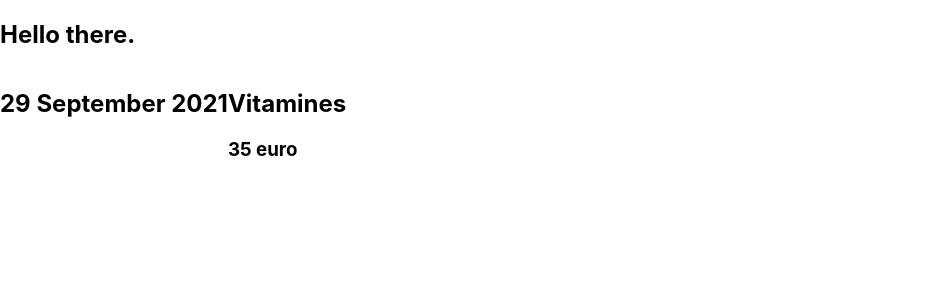
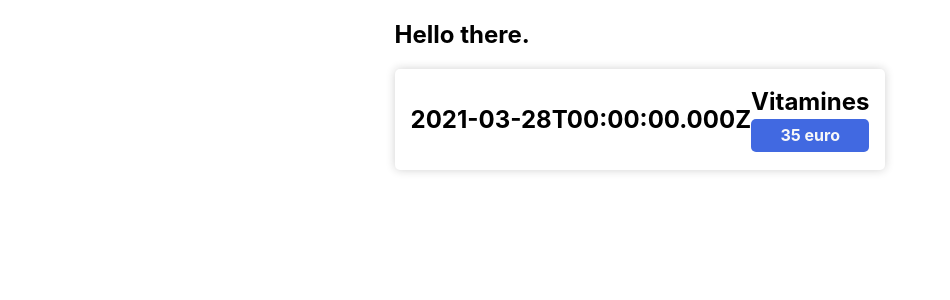
Before and after one commit to aaronsts/react-logger, a React (Create React App) app: page / in a window 1280 px wide. Shown: the top 300 px of the page, without its empty margins (0-950 px from the left). Built offline with nearby package versions, Linux system fonts and the light colour scheme.

Commit message:
added first component

```diff
--- a/package.json
+++ b/package.json
@@ -9,6 +9,7 @@
     "react": "^17.0.2",
     "react-dom": "^17.0.2",
     "react-scripts": "4.0.3",
+    "sass": "^1.42.1",
     "web-vitals": "^1.0.1"
   },
   "scripts": {
--- a/src/components/ExpenseItem.js
+++ b/src/components/ExpenseItem.js
@@ -1,12 +1,16 @@
 import "./ExpenseItem.scss";
 
 function ExpenseItem() {
+  const expenseDate = new Date(2021, 2, 28);
+  const expenseDescription = "Vitamines";
+  const expenseAmount = 35;
+
   return (
     <div className="expense-item">
-      <h2>29 September 2021</h2>
+      <h2>{expenseDate.toISOString()}</h2>
       <div>
-        <h2 className="expense-item-description">Vitamines</h2>
-        <h3 className="expense-item-price">35 euro</h3>
+        <h2 className="expense-item-description">{expenseDescription}</h2>
+        <p className="expense-item-price">{expenseAmount} euro</p>
       </div>
     </div>
   );
--- a/src/components/ExpenseItem.scss
+++ b/src/components/ExpenseItem.scss
@@ -1,3 +1,25 @@
 .expense-item {
+  box-shadow: 0px 0px 10px rgba($color: #191919, $alpha: 0.2);
+  border-radius: 5px;
+  padding: 1rem;
   display: flex;
+  align-items: center;
+  justify-content: space-around;
 }
+
+.expense-item-description {
+  margin: 0;
+  padding-bottom: 0.2rem;
+}
+
+.expense-item-price {
+  background-color: royalblue;
+  color: #f8f8f8;
+  font-weight: bold;
+
+  margin: 0;
+  border-radius: 5px;
+  padding: 0.4rem;
+
+  text-align: center;
+}
--- a/src/index.css
+++ b/src/index.css
@@ -1,13 +1,22 @@
 body {
   margin: 0;
-  font-family: -apple-system, BlinkMacSystemFont, 'Segoe UI', 'Roboto', 'Oxygen',
-    'Ubuntu', 'Cantarell', 'Fira Sans', 'Droid Sans', 'Helvetica Neue',
+  display: flex;
+  justify-content: center;
+  font-family: -apple-system, BlinkMacSystemFont, "Segoe UI", "Roboto", "Oxygen",
+    "Ubuntu", "Cantarell", "Fira Sans", "Droid Sans", "Helvetica Neue",
     sans-serif;
   -webkit-font-smoothing: antialiased;
   -moz-osx-font-smoothing: grayscale;
 }
 
+#root {
+  width: 80%;
+  display: flex;
+  flex-direction: column;
+  align-items: center;
+}
+
 code {
-  font-family: source-code-pro, Menlo, Monaco, Consolas, 'Courier New',
+  font-family: source-code-pro, Menlo, Monaco, Consolas, "Courier New",
     monospace;
 }
```
Also changed, not shown: 1 other file (tests, documents, lock files or other folders).
